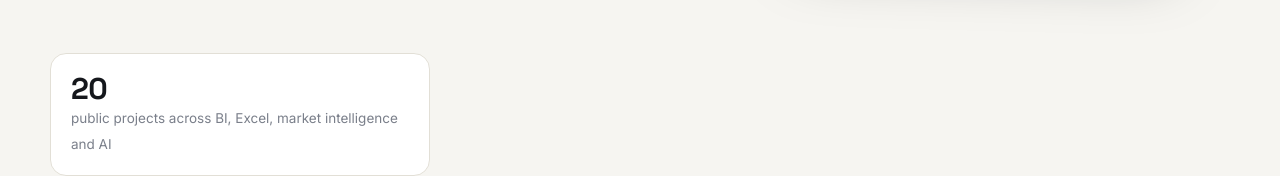
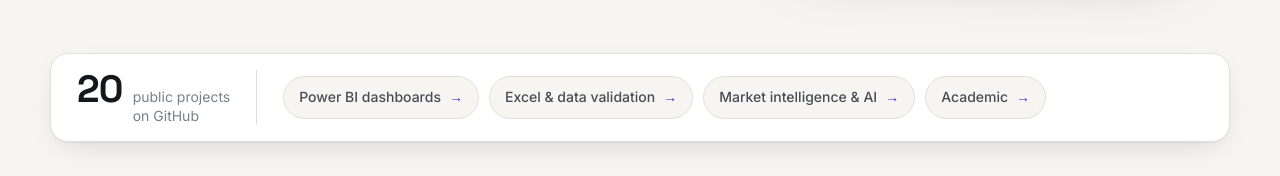
Before and after one commit to ainunizhar/ainunizhar.github.io, a plain HTML site: page index.html in a window 1280 px wide. Shown: the part 654-830 px from the top of the page. Drawn offline with Linux system fonts and the light colour scheme.

Commit message:
Hero: one project-count bar with section links instead of a lone stat tile
Co-Authored-By: Claude Opus 5.5 <noreply@anthropic.com>

```diff
--- a/index.html
+++ b/index.html
@@ -86,11 +86,16 @@ h1,h2,h3{font-family:var(--display);letter-spacing:-.02em;margin:0}
 .stack:hover img:nth-child(2){transform:rotate(-6deg) translate(-14px,0)}
 .stack:hover img:nth-child(3){transform:rotate(0deg) translate(6px,12px)}
 @media (max-width:900px){.hero-grid{grid-template-columns:1fr}.hero{padding-top:40px}.stack{max-width:560px;width:100%;margin-inline:auto}}
-.stats{display:flex;gap:14px;margin-top:56px}
-.stat{max-width:380px;background:var(--surface);border:1px solid var(--line);border-radius:16px;padding:18px 20px}
-.stat b{display:block;font:700 30px/1.1 var(--display);letter-spacing:-.02em}
-.stat span{font-size:13.5px;color:var(--ink-3)}
-.stat.gold b{color:var(--gold)}
+.stats{display:flex;align-items:center;gap:26px;margin-top:56px;padding:16px 18px 16px 26px;background:var(--surface);border:1px solid var(--line);border-radius:18px;box-shadow:var(--shadow)}
+.stat-num{display:flex;align-items:baseline;gap:10px;flex:none;padding-right:26px;border-right:1px solid var(--line)}
+.stat-num b{font:700 38px/1 var(--display);letter-spacing:-.02em}
+.stat-num span{font-size:14px;line-height:1.3;color:var(--ink-3)}
+.stat-links{display:flex;flex-wrap:wrap;gap:10px}
+.stat-links a{display:inline-flex;align-items:center;gap:8px;padding:9px 15px;border-radius:999px;border:1px solid var(--line);background:var(--bg);color:var(--ink-2);font-size:14px;font-weight:500;text-decoration:none;transition:border-color .2s,color .2s}
+.stat-links a span{color:var(--accent);transition:transform .2s}
+.stat-links a:hover{border-color:var(--accent);color:var(--ink)}
+.stat-links a:hover span{transform:translateX(3px)}
+@media (max-width:820px){.stats{flex-direction:column;align-items:flex-start;gap:14px;padding:18px}.stat-num{border-right:0;padding-right:0}}
 
 /* sections */
 section.block{padding:84px 0 20px}
@@ -246,8 +251,16 @@ dialog.lb::backdrop{background:rgba(6,7,10,.82);backdrop-filter:blur(4px)}
         <img src="assets/posters/texas.webp" alt="" width="1280" height="720">
       </div>
     </div>
-    <div class="wrap stats">
-      <div class="stat reveal"><b>20</b><span>public projects across BI, Excel, market intelligence and AI</span></div>
+    <div class="wrap">
+      <div class="stats reveal">
+        <div class="stat-num"><b>20</b><span>public projects<br>on GitHub</span></div>
+        <nav class="stat-links" aria-label="Project sections">
+          <a href="#dashboards">Power BI dashboards <span>→</span></a>
+          <a href="#excel">Excel &amp; data validation <span>→</span></a>
+          <a href="#automation">Market intelligence &amp; AI <span>→</span></a>
+          <a href="#academic">Academic <span>→</span></a>
+        </nav>
+      </div>
     </div>
   </section>
 
```
